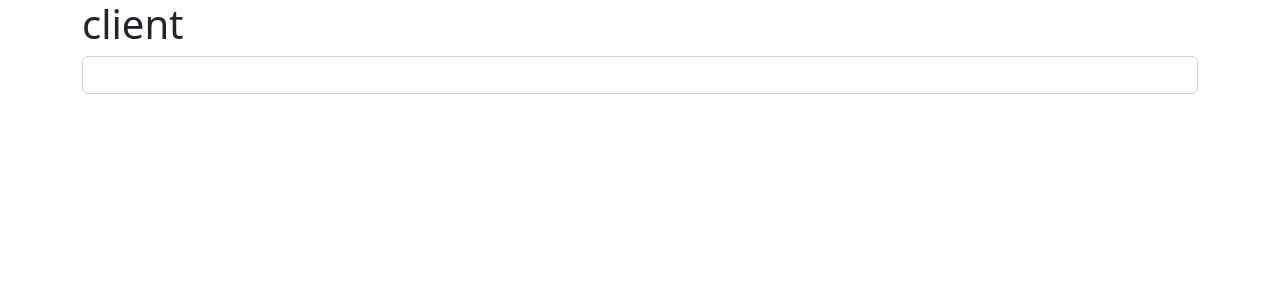
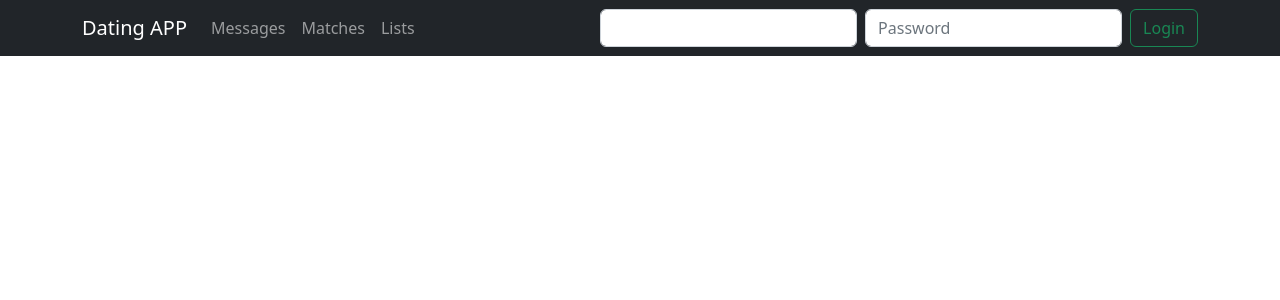
Before and after one commit to mohamed-shokrani/DatingAppClientSide, an Angular app: page / in a window 1280 px wide. Shown: the top 300 px of the page. Built offline with nearby package versions, Linux system fonts and the light colour scheme.

Commit message:
Adding Navbar Compponent

```diff
--- a/src/app/app.component.html
+++ b/src/app/app.component.html
@@ -1,4 +1,4 @@
 <div class="container">
-  <h1>   {{title}} </h1>
-<input type="text" alt="dd" class="form-control">
+  <app-nav></app-nav>
+
 </div>
--- a/src/app/app.module.ts
+++ b/src/app/app.module.ts
@@ -4,12 +4,14 @@ import { BrowserModule } from '@angular/platform-browser';
 import { AppRoutingModule } from './app-routing.module';
 import { AppComponent } from './app.component';
 import {HttpClientModule} from '@angular/common/http'
-import {BrowserAnimationsModule} from '@angular/platform-browser/animations'
+import {BrowserAnimationsModule} from '@angular/platform-browser/animations';
+import { NavComponent } from './nav/nav.component'
 
 
 @NgModule({
   declarations: [
-    AppComponent
+    AppComponent,
+    NavComponent
   ],
   imports: [
     BrowserModule,
--- /dev/null
+++ b/src/app/nav/nav.component.html
@@ -0,0 +1,25 @@
+<nav class="navbar navbar-expand-md navbar-dark fixed-top bg-dark">
+    <div class="container">
+
+            <a class="navbar-brand" href="#">Dating APP</a>
+
+              <ul class="navbar-nav me-auto mb-2 mb-md-0">
+                <li class="nav-item">
+                  <a class="nav-link" aria-current="page" href="#">Messages </a>
+                </li>
+                <li class="nav-item">
+                  <a class="nav-link" href="#">Matches </a>
+                </li>
+                <li class="nav-item">
+                  <a class="nav-link">Lists</a>
+                </li>
+              </ul>
+              <form class="d-flex" role="search">
+                <input class="form-control me-2" type="text" placeholder="">
+                <input class="form-control me-2" type="Password" placeholder="Password">
+
+                <button class="btn btn-outline-success" type="submit">Login</button>
+              </form>
+          </div>
+
+  </nav>
--- /dev/null
+++ b/src/app/nav/nav.component.ts
@@ -0,0 +1,15 @@
+import { Component, OnInit } from '@angular/core';
+
+@Component({
+  selector: 'app-nav',
+  templateUrl: './nav.component.html',
+  styleUrls: ['./nav.component.css']
+})
+export class NavComponent implements OnInit {
+
+  constructor() { }
+
+  ngOnInit(): void {
+  }
+
+}
--- a/src/index.html
+++ b/src/index.html
@@ -8,6 +8,10 @@
   <link rel="icon" type="image/x-icon" href="favicon.ico">
 </head>
 <body>
-  <app-root></app-root>
+  <div class="container">
+    <app-root>
+    </app-root>
+  </div>
+
 </body>
 </html>
```
Also changed, not shown: src/app/nav/nav.component.css (added).
